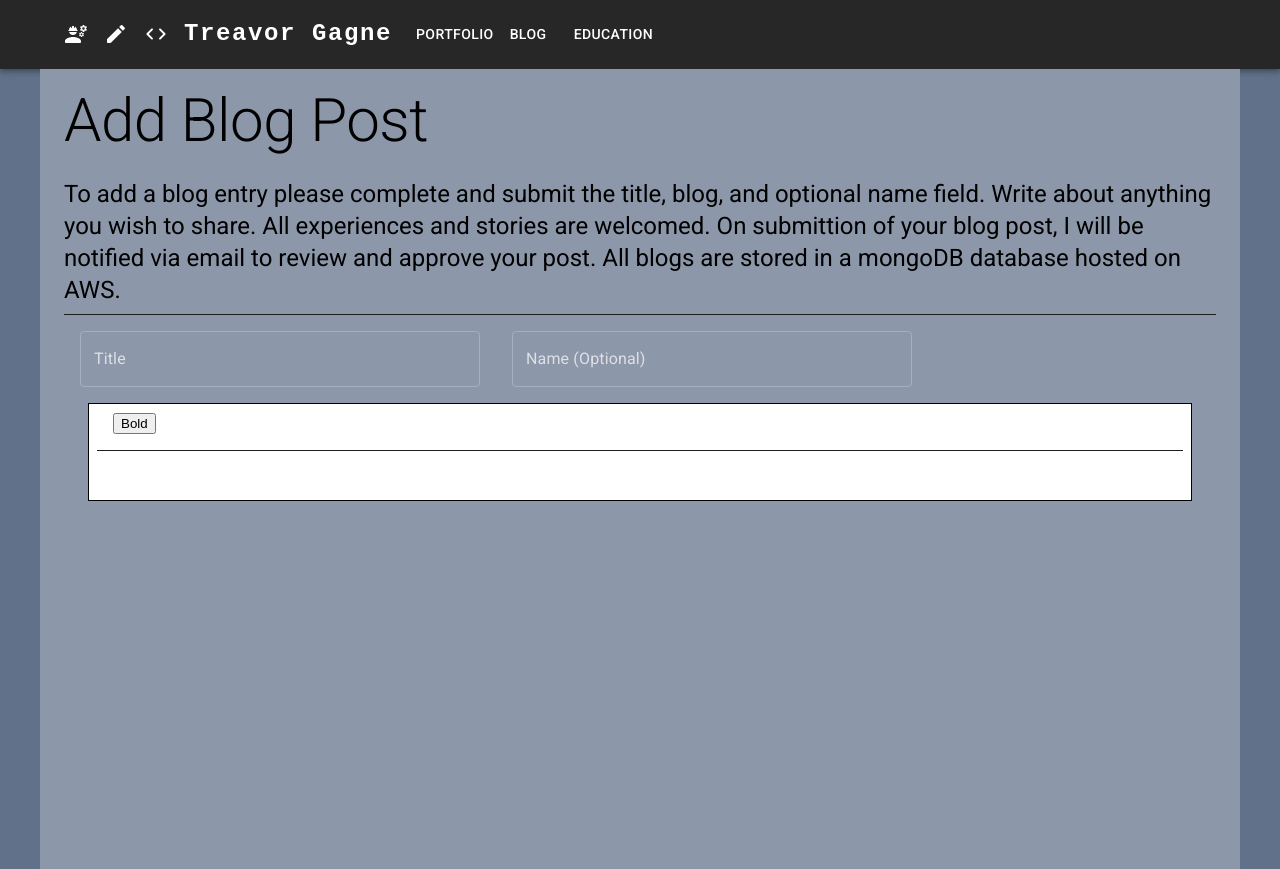
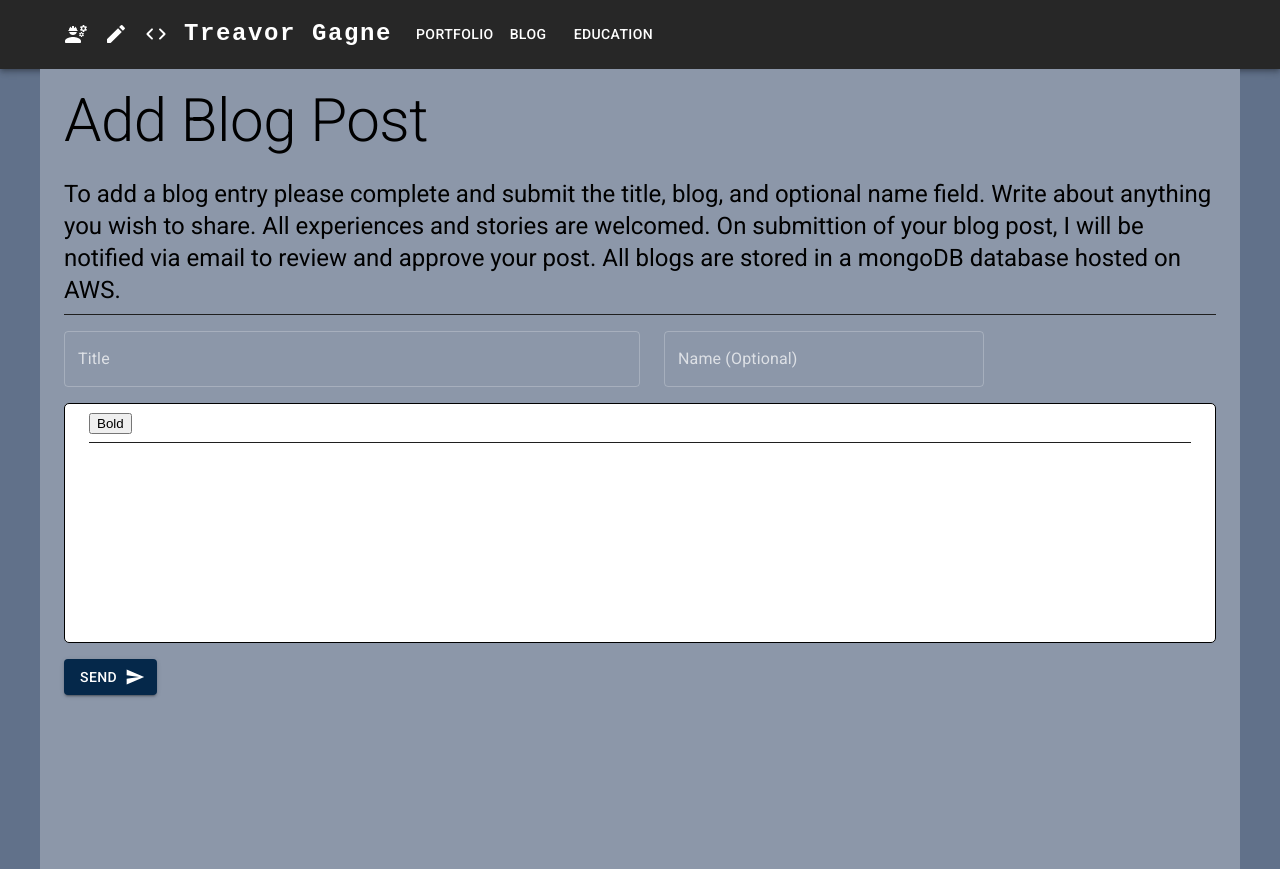
Before and after one commit to treavorgagne/portfolio-blog, a React (Create React App) app in the folder client/: page /AddBlog in a window 1280 px wide. Built offline with nearby package versions, Linux system fonts and the light colour scheme.

Commit message:
Rich text editor implementation added

```diff
--- a/client/src/components/Editor.js
+++ b/client/src/components/Editor.js
@@ -8,49 +8,46 @@ class MyEditor extends React.Component {
     super(props);
     this.state = { editorState: EditorState.createEmpty() };
     this.onChange = (editorState) => this.setState({ editorState });
-    this.setEditor = (editor) => {
-      this.editor = editor;
-    };
-    this.focusEditor = () => {
-      if (this.editor) {
-        this.editor.focus();
+    this.handleKeyCommand = this.handleKeyCommand.bind(this);
   }
-    };
+
+  handleKeyCommand(command, editorState) {
+    const newState = RichUtils.handleKeyCommand(editorState, command);
+
+    if (newState) {
+      this.onChange(newState);
+      return "handled";
+    }
+
+    return "not-handled";
   }
 
   _onBoldClick() {
     this.onChange(RichUtils.toggleInlineStyle(this.state.editorState, "BOLD"));
   }
 
-  componentDidMount() {
-    this.focusEditor();
-  }
-
   render() {
     return (
-      <Container>
-        <div style={styles.editor} onClick={this.focusEditor}>
-          <Container sx={{ p: 1 }}>
+      <Container
+        sx={{
+          border: "1px solid black",
+          minHeight: "15em",
+          background: "white",
+          borderRadius: "5px",
+          mr: 3,
+          py: 1,
+        }}
+      >
         <button onClick={this._onBoldClick.bind(this)}>Bold</button>
-          </Container>
-          <Divider sx={{ bgcolor: "black", m: 1 }} />
+        <Divider sx={{ bgcolor: "black", my: 1 }} />
         <Editor
-            ref={this.setEditor}
           editorState={this.state.editorState}
+          handleKeyCommand={this.handleKeyCommand}
           onChange={this.onChange}
         />
-        </div>
       </Container>
     );
   }
 }
 
-const styles = {
-  editor: {
-    border: "1px solid black",
-    minHeight: "6em",
-    background: "white",
-  },
-};
-
 export default MyEditor;
--- a/client/src/pages/AddBlog.js
+++ b/client/src/pages/AddBlog.js
@@ -1,9 +1,11 @@
 import React from "react";
 import Typography from "@mui/material/Typography";
 import Container from "@mui/material/Container";
+import Button from "@mui/material/Button";
 import Divider from "@mui/material/Divider";
 import TextField from "@mui/material/TextField";
 import BlogEditor from "../components/Editor.js";
+import SendIcon from "@mui/icons-material/Send";
 
 export default function Blog() {
   return (
@@ -18,6 +20,7 @@ export default function Blog() {
         will be notified via email to review and approve your post. All blogs
         are stored in a mongoDB database hosted on AWS.
       </Typography>
+
       <Divider sx={{ bgcolor: "black" }} gutterBottom />
 
       <TextField
@@ -25,18 +28,19 @@ export default function Blog() {
         id="outlined-basic"
         label="Title"
         variant="outlined"
-        sx={{ m: 2, width: "50vh" }}
+        sx={{ my: 2, mr: 3, width: "45vw" }}
       />
-
       <TextField
         color="primary"
         id="outlined-basic"
         label="Name (Optional)"
         variant="outlined"
-        sx={{ m: 2, width: "50vh" }}
+        sx={{ my: 2, width: "25vw" }}
       />
-
       <BlogEditor />
+      <Button sx={{ mt: 2 }} variant="contained" endIcon={<SendIcon />}>
+        Send
+      </Button>
     </Container>
   );
 }
--- a/client/src/pages/Education.js
+++ b/client/src/pages/Education.js
@@ -3,7 +3,7 @@ import { Typography, Container } from "@mui/material/";
 
 export default function Education() {
   return (
-    <Container sx={{ bgcolor: "#0c53a6", p: 2 }} maxWidth="lg">
+    <Container sx={{ bgcolor: "#8C97A9", p: 2, height: "100vh" }} maxWidth="lg">
       <Typography variant="h2" component="div" gutterBottom>
         Education Page
       </Typography>
--- a/client/src/pages/Portfolio.js
+++ b/client/src/pages/Portfolio.js
@@ -3,7 +3,7 @@ import { Typography, Container } from "@mui/material/";
 
 export default function Portfolio() {
   return (
-    <Container sx={{ bgcolor: "#0c53a6", p: 2 }} maxWidth="lg">
+    <Container sx={{ bgcolor: "#8C97A9", p: 2, height: "100vh" }} maxWidth="lg">
       <Typography variant="h2" component="div" gutterBottom>
         Portfolio Page
       </Typography>
```
Lines whose indentation alone changed are shown as unchanged.
